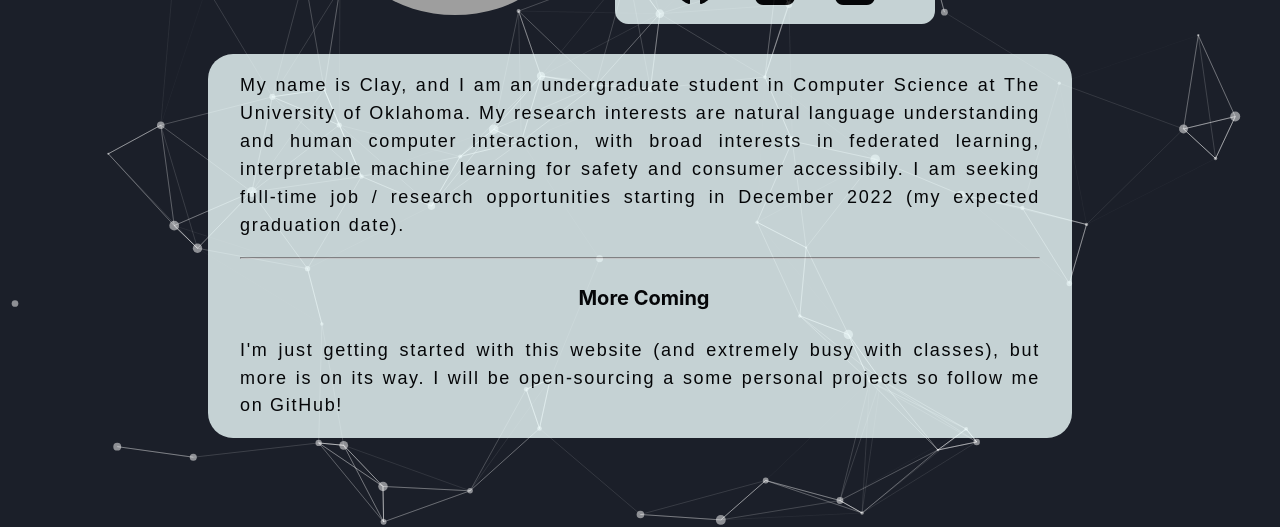
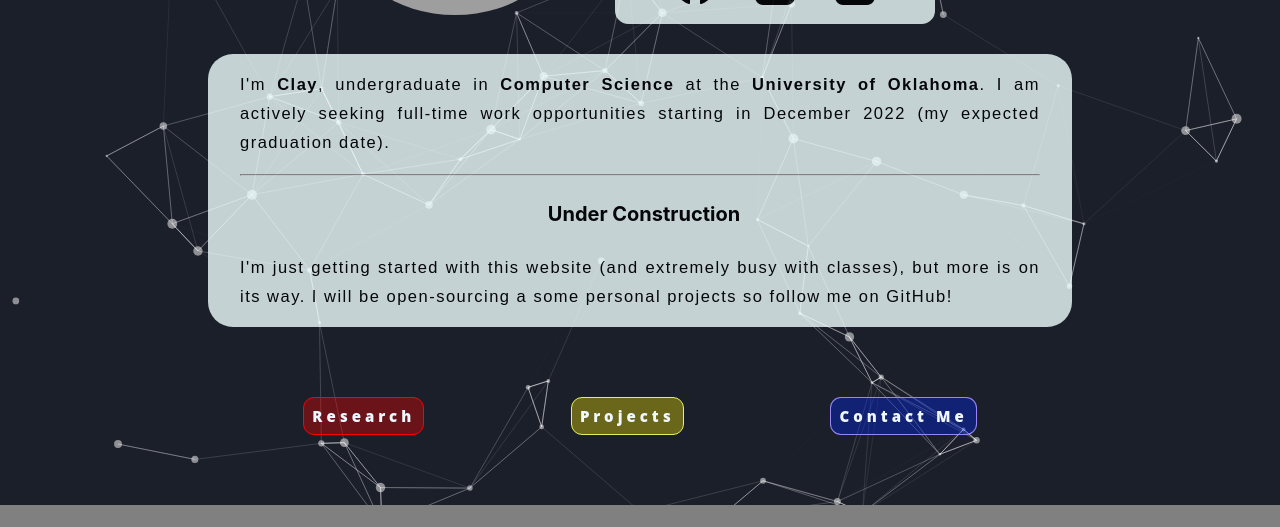
Before and after one commit to clay-curry/Website, a React (Create React App) app: page / in a window 1280 px wide. Shown: the part 253-780 px from the top of the page. Built offline with nearby package versions, Linux system fonts and the light colour scheme; grey boxes are pictures that could not be loaded.

Commit message:
updated research interests

```diff
--- a/src/components/Badge.tsx
+++ b/src/components/Badge.tsx
@@ -8,7 +8,7 @@ function Colab(props: { href: string }){
 
 function GitHub(props: { href: string }){
     return (<a href={props.href}>
-    <img src="https://img.shields.io/static/v1.svg?logo=github&label=Repo&message=View%20On%20Github&color=lightgrey" alt="Open In GitHub"/>
+    <img src="https://img.shields.io/static/v1.svg?logo=github&label=Repo&message=See%20Project&color=blueviolet" alt="Open In GitHub"/>
   </a>);
 }
 
--- a/src/components/Btn.tsx
+++ b/src/components/Btn.tsx
@@ -4,7 +4,7 @@ import '../styles/buttons.css'
 function Btn(props: { rel: string, href: string, className: string, text: string; }) {
     return (
         <a rel={props.rel} href={props.href} className={props.className}>
-                    {props.text}
+            <span>{props.text}</span>
         </a>
     );
 }
--- a/src/components/MoreComing.tsx
+++ b/src/components/MoreComing.tsx
@@ -5,7 +5,7 @@ function MoreComing(){
     return (
         <div>
             <hr />
-            <h4>More Coming</h4>
+            <h4>Under Construction</h4>
             <p>I'm just getting started with this website (and extremely busy with classes), but more is on its way. I will be open-sourcing a some personal
             projects so follow me on GitHub!</p>
         </div>
--- a/src/pages/Home.tsx
+++ b/src/pages/Home.tsx
@@ -11,13 +11,10 @@ function Home() {
       <Hero />
       <PageContent>
           <p>
-            My name is Clay, and I am an undergraduate student in Computer Science at The University of Oklahoma. My research interests are
-            natural language understanding and human computer interaction, with broad interests in federated learning, interpretable machine
-            learning for safety and consumer accessibily. I am seeking full-time job / research opportunities starting in December 2022 (my
-            expected graduation date).
+            I'm <b>Clay</b>, undergraduate in <b>Computer Science</b> at the <b>University of Oklahoma</b>.
+            I am actively seeking full-time work opportunities starting in December 2022 (my expected graduation date).
           </p>
-
-      <MoreComing />
+          <MoreComing />
       </PageContent>
       <Buttons />
       <Footer />
@@ -49,9 +46,9 @@ function Hero() {
 
 function Buttons(){
   return (<div className='buttons'>
-    <Btn rel="contact" href="/contact/" className="red" text="Research" />
-    <Btn rel="contact" href="/contact/" className="yellow" text="Projects" />
-    <Btn rel="contact" href="/contact/" className="blue" text="Contact Me" />
+        <Btn rel="contact" href="/research/" className="red" text="Research" />
+        <Btn rel="contact" href="/projects/" className="yellow" text="Projects" />
+        <Btn rel="contact" href="/contact/" className="blue" text="Contact Me" />
     </div>)
 }
 
--- a/src/pages/Projects.tsx
+++ b/src/pages/Projects.tsx
@@ -34,7 +34,7 @@ function Work() {
           <p>Partnership with <a href={oadii}>OK Air Defense Innovation Institute</a> under the advisement of Professor <a href={hougen}>Dean Hougen</a>. Gained a fundamental understanding of
           algorithms and literature on multiple object tracking using Visual, Radar, and LiDAR systems.  </p>
           <p>
-            <b>Key Achievement:</b> Adapted algorithmic techniques commonly used in Natural Language Processing for classifying basic flight maneuvers. <Colab href={colab_transformer} />
+            <b>Key Achievement:</b> Concieved a novel use-case of self-attention and autoregressive modeling to classify basic flight maneuvers. <Colab href={colab_transformer} />
           </p>
 
           <p>
--- a/src/pages/Research.tsx
+++ b/src/pages/Research.tsx
@@ -9,7 +9,6 @@ function Research() {
   return (<>
     <NavBar/>
     <PageContent>
-      <link href="//cdnjs.cloudflare.com/ajax/libs/KaTeX/0.9.0/katex.min.css" rel="stylesheet"/>
       <h2>Research</h2>
       <Statement />
       <hr />
@@ -25,11 +24,10 @@ function Statement() {
 
   return (<Fragment>
       <p>
-        In a Masters or Ph.D. setting, I would love to deepen my understanding of machine learning for modeling phenomena in
-        physical systems, with cross-disciplinary applications in meterology, guidance systems, aircraft and automotive control,
-        target tracking, and time-series estimation problems.
+        My interests are in <b>AI for science</b>, <b>task-conditioned</b> machine learning, <b>interpretable</b> machine
+        learning, <b>natural language processing</b>, <b>human computer interaction</b>, task <b>abstraction</b> and <b>flexibility</b> (i.e.
+        general intelligence), and the <b>democratization</b> of "intelligent" software for promoting human health and performance.
       </p>
-
       <br />
 
   </Fragment>);
@@ -39,6 +37,7 @@ function Keywords() {
   return(<Fragment>
       <h3>Key Words</h3>
       <div className='keywords'>
+      <div>Geometric Deep Learning</div>
       <div>Geometry</div>
       <div>Symmetry</div>
       <div>Algebra</div>
--- a/src/styles/buttons.css
+++ b/src/styles/buttons.css
@@ -2,24 +2,25 @@
     display: flex;
     gap: 20px;
     justify-content: space-around;
-    margin: 8vh;
+    margin: 5vh;
     width: fit-content;
     width: min(800px, 90%);
 }
 
 .buttons > a {
     -webkit-text-size-adjust: 100%;
-    padding: .5vh 1vh .5vh 1vh;
-    text-align: center;
+    padding: 1vh 1vh 1vh 1vh;
     max-width: 200px;
-    line-height: 35px;
     border-radius: 11px;
     opacity: 100%;
-    font-size: 16px;
+    font-size: 15px;
     letter-spacing: 4px;
     font-family: "Open Sans",sans-serif;
-    text-align: center;
+    vertical-align: middle;
     font-weight: 900;
+    display: flex;
+    justify-content: space-around;
+    align-items: center;
 }
 
 a.red {
--- a/src/styles/style.css
+++ b/src/styles/style.css
@@ -37,9 +37,9 @@ b {
 }
 p {
   font-family: Arial, serif;
-  line-height: 155%;
-  font-size: 18px;
-  letter-spacing: 1.7px;
+  line-height: 175%;
+  font-size: 16.5px;
+  letter-spacing: 1.5px;
   color: #000000;
   text-align: justify;
 }
```
